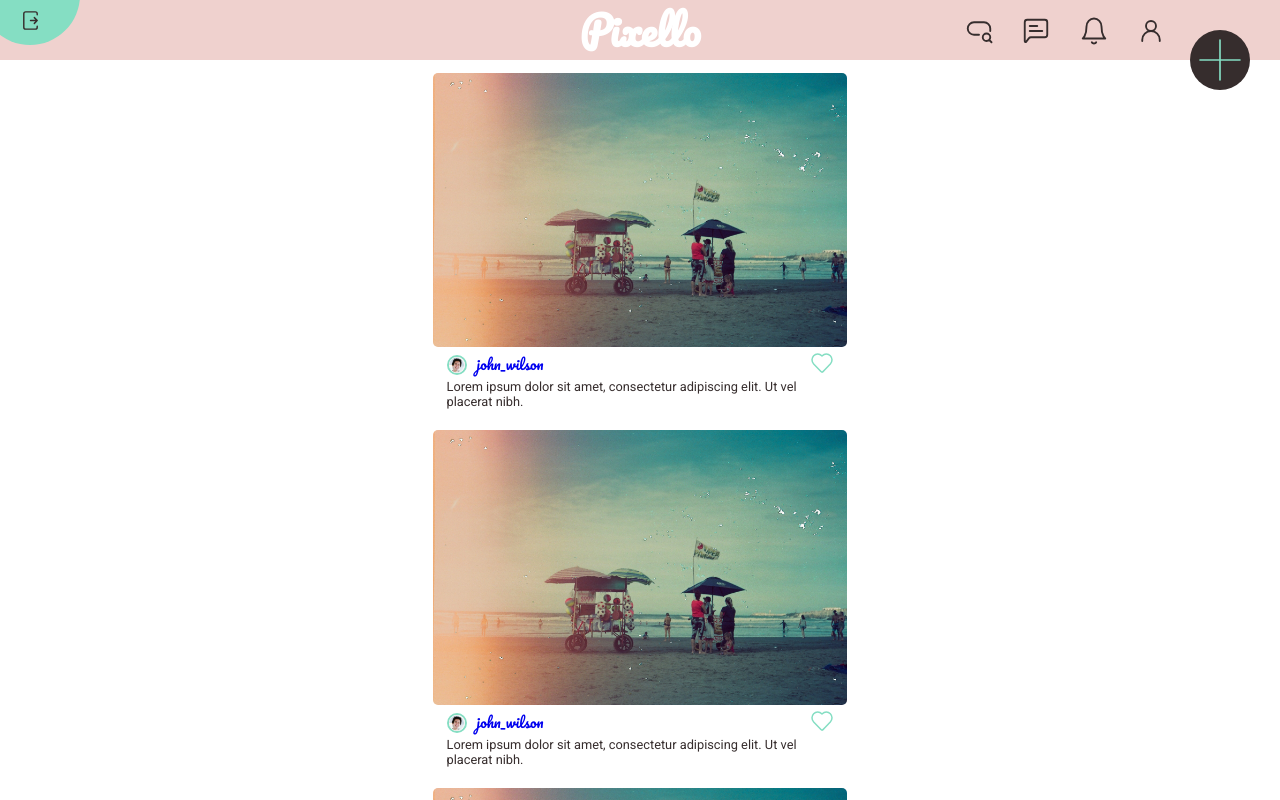
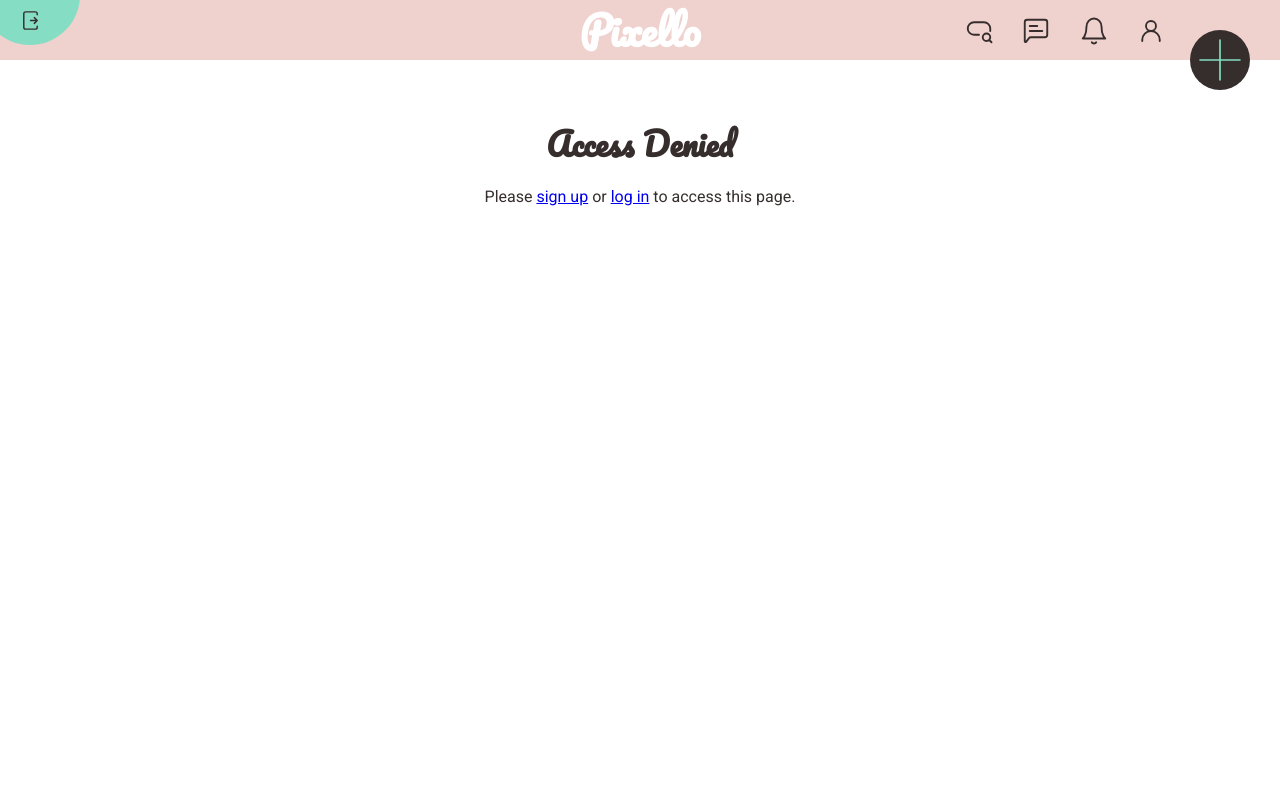
Before and after one commit to mdart86/Pixello, a React (Create React App) app: page /home in a window 1280 px wide. Built offline with nearby package versions, Linux system fonts and the light colour scheme.

Commit message:
added authorisation to prevent access to app pages without being signed in

```diff
--- a/src/App.js
+++ b/src/App.js
@@ -21,10 +21,12 @@ import { Messages } from './components/Messages';
 import { Message } from './components/Message';
 import { Notifications } from './components/Notifications';
 import { NotFound } from './components/NotFound';
+import { PleaseSignIn } from './components/PleaseSignIn'
 
 export const App = () => {
 
   const [store, dispatch] = useReducer(reducer, initialState)
+  const { loggedInUser } = store
 
   // api call with axios. can save to state here
   useEffect(() => {
@@ -46,14 +48,14 @@ export const App = () => {
             <Route exact path="/about" component={About}/>
             <Route exact path="/log-in" component={LogIn}/>
             <Route exact path="/sign-up" component={SignUp}/>
-            <Route exact path="/home" component={Home}/>
-            <Route exact path="/filter" component={Filter}/>
-            <Route exact path="/view-post" component={ViewPost}/>
-            <Route exact path="/profile" component={Profile}/>
-            <Route exact path="/new" component={CreatePost}/>
-            <Route exact path="/messages" component={Messages}/>
-            <Route exact path="/message" component={Message}/>
-            <Route exact path="/notifications" component={Notifications}/>
+            <Route exact path="/home" component={ loggedInUser ? Home : PleaseSignIn }/>
+            <Route exact path="/filter" component={ loggedInUser ? Filter : PleaseSignIn }/>
+            <Route exact path="/view-post" component={ loggedInUser ? ViewPost : PleaseSignIn }/>
+            <Route exact path="/profile" component={ loggedInUser ? Profile : PleaseSignIn }/>
+            <Route exact path="/new" component={ loggedInUser ? CreatePost : PleaseSignIn }/>
+            <Route exact path="/messages" component={ loggedInUser ? Messages : PleaseSignIn }/>
+            <Route exact path="/message" component={ loggedInUser ? Message : PleaseSignIn }/>
+            <Route exact path="/notifications" component={ loggedInUser ? Notifications : PleaseSignIn }/>
             <Route component={NotFound}/>
         </Switch>
         {window.innerWidth < 450 ? <Logout excludedUrls={excludedUrls}/> : null}
--- /dev/null
+++ b/src/components/PleaseSignIn.js
@@ -0,0 +1,20 @@
+import React from 'react'
+//styled component imports:
+import { WhiteFeature } from './styled/WhiteFeature.styled'
+import { PinkFeature } from './styled/PinkFeature.styled'
+import { Header } from './styled/Header.styled'
+import { CenteringContainer } from './styled/CenteringContainer.styled'
+import { StyledLink } from './styled/StyledLink.styled'
+import { TopClearance } from './styled/TopClearance.styled'
+
+export const PleaseSignIn = () => {
+    return (
+        <>
+            {window.innerWidth < 450 ? <PinkFeature><WhiteFeature/></PinkFeature> : <TopClearance/>}
+            <CenteringContainer pleasesignin="true">
+                <Header>Access Denied</Header>
+                <p>Please <StyledLink to='/sign-up' pleasesignin="true">sign up</StyledLink> or <StyledLink to='/log-in' pleasesignin="true">log in</StyledLink> to access this page.</p>
+            </CenteringContainer>
+        </>
+    )
+}
--- a/src/components/styled/CenteringContainer.styled.js
+++ b/src/components/styled/CenteringContainer.styled.js
@@ -5,5 +5,5 @@ import styled from "styled-components";
 export const CenteringContainer = styled.div`
     display: flex;
     justify-content: center;
-    ${props => props.notFound? "flex-direction: column; text-align: center; margin-top: 50px;" : null}
+    ${props => props.notFound || props.pleasesignin? "flex-direction: column; text-align: center; margin-top: 50px;" : null}
 `
--- a/src/components/styled/StyledLink.styled.js
+++ b/src/components/styled/StyledLink.styled.js
@@ -11,11 +11,11 @@ import { Link } from 'react-router-dom'
 //  not found
 
 export const StyledLink = styled(Link)`
-    ${props => props.notFound ? "text-decoration: underline;" : "text-decoration: none;"}
+    ${props => props.notFound || props.pleasesignin ? "text-decoration: underline;" : "text-decoration: none;"}
     &:visited {
         ${props => props.white ? "color: var(--white);" : "color: var(--charcoal);"}
     }
     &:hover {
-        ${props => props.notFound ? "opacity: 0.8;" : null}
+        ${props => props.notFound || props.pleasesignin ? "opacity: 0.8;" : null}
     }
 `
```
